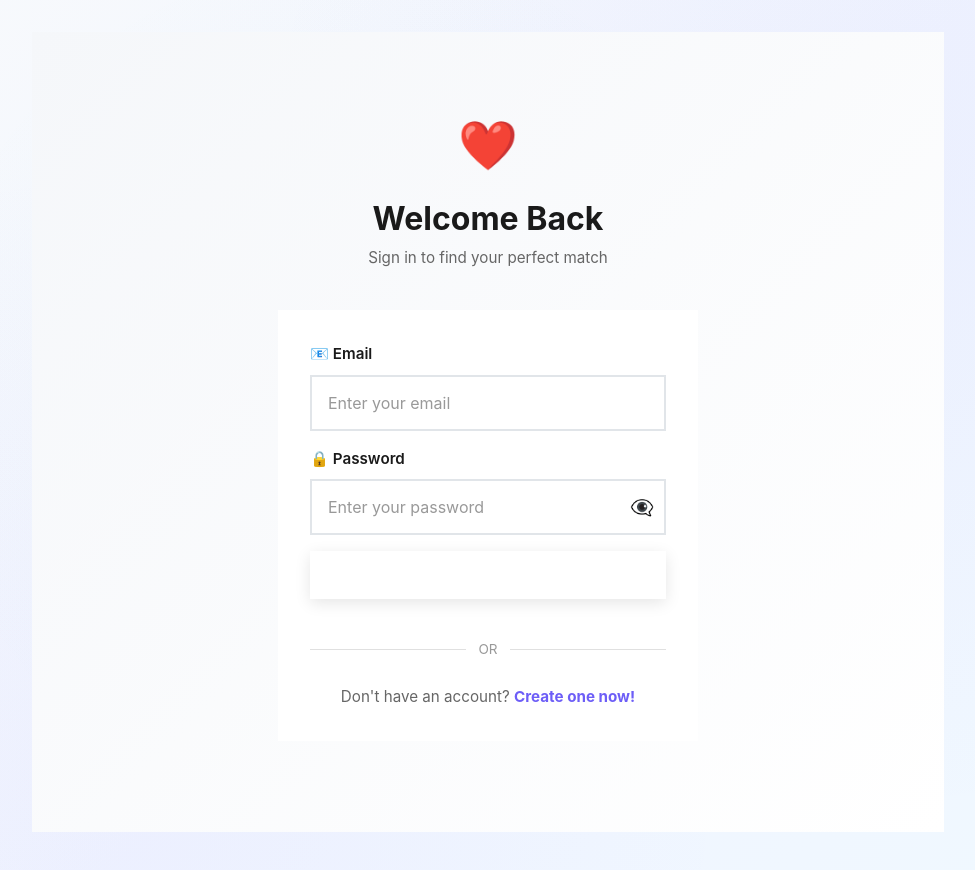
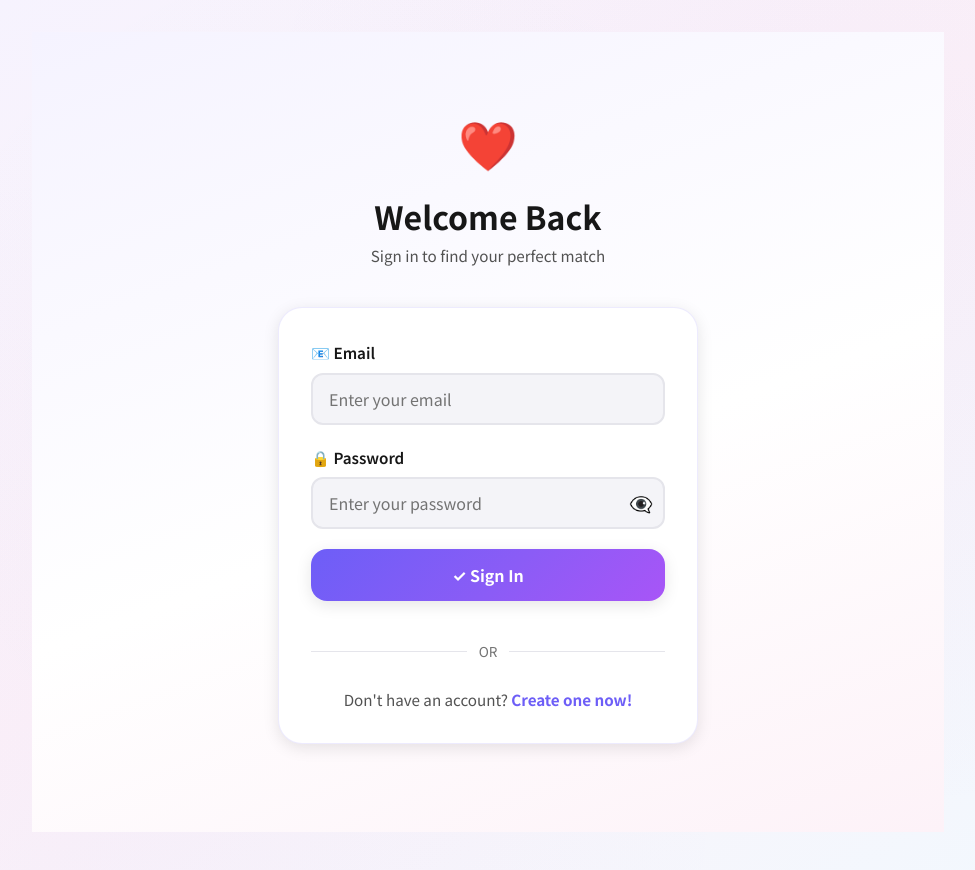
Before and after one commit to yannainghtwe0505/YouMe-Frontend, a React (Vite) app: page /login in a window 1280 px wide. Shown: the top 870 px of the page, without its empty margins (152-1127 px from the left). Built offline with nearby package versions, Linux system fonts and the light colour scheme.

Commit message:
CDX0002-Update Base Color

```diff
--- a/index.html
+++ b/index.html
@@ -2,6 +2,9 @@
 <html lang="en">
   <head>
     <meta charset="UTF-8" />
+    <link rel="preconnect" href="https://fonts.googleapis.com" />
+    <link rel="preconnect" href="https://fonts.gstatic.com" crossorigin />
+    <link href="https://fonts.googleapis.com/css2?family=Noto+Sans+JP:wght@400;500;600;700&display=swap" rel="stylesheet" />
     <link rel="icon" type="image/svg+xml" href="/vite.svg" />
     <meta name="viewport" content="width=device-width, initial-scale=1.0" />
     <title>YouMe</title>
--- a/src/App.css
+++ b/src/App.css
@@ -78,13 +78,13 @@
 
 .nav-item:hover {
   color: var(--primary);
-  background: rgba(0, 212, 170, 0.08);
+  background: rgba(109, 94, 247, 0.1);
   transform: translateY(-2px);
 }
 
 .nav-item.active {
-  color: var(--primary);
-  background: rgba(0, 212, 170, 0.15);
+  color: var(--primary-dark);
+  background: rgba(236, 72, 153, 0.12);
   font-weight: 600;
 }
 
@@ -274,17 +274,19 @@
   box-shadow: 0 18px 30px rgba(79, 70, 229, 0.28);
 }
 
-.card,
-.card:hover {
-  box-shadow: none;
-  transform: none;
-  background: transparent;
-  border: none;
+.card {
+  background: var(--bg-primary);
+  border-radius: var(--radius-xl);
+  box-shadow: var(--shadow-md);
+  border: 1px solid rgba(109, 94, 247, 0.12);
+  padding: 24px;
+  margin: 16px 0;
+  transition: box-shadow var(--transition-fast), transform var(--transition-fast);
 }
 
 .card:hover {
   box-shadow: var(--shadow-lg);
-  transform: translateY(-4px);
+  transform: translateY(-2px);
 }
 
 .card-header {
@@ -333,26 +335,58 @@
 }
 
 .btn-secondary {
-  background: var(--bg-secondary);
-  color: var(--primary);
+  background: var(--bg-primary);
+  color: var(--primary-dark);
   border: 2px solid var(--primary);
+  box-shadow: var(--shadow-xs);
 }
 
 .btn-secondary:hover {
-  background: var(--primary);
-  color: white;
+  background: var(--gradient-primary);
+  color: #fff;
+  border-color: transparent;
+  box-shadow: var(--shadow-md);
+}
+
+a.btn {
+  text-decoration: none;
+  box-sizing: border-box;
+}
+
+/* Global `a:hover` color must not override button text */
+a.btn.btn-primary,
+a.btn.btn-primary:hover {
+  color: #fff;
+}
+
+a.btn.btn-secondary {
+  color: var(--primary-dark);
+}
+
+a.btn.btn-secondary:hover {
+  color: #fff;
+}
+
+a.btn.btn-ghost {
+  color: var(--text-primary);
+}
+
+a.btn.btn-ghost:hover {
+  color: var(--primary-dark);
 }
 
 .btn-ghost {
-  background: transparent;
+  background: var(--bg-primary);
   color: var(--text-primary);
-  border: 1px solid rgba(0,0,0,0.08);
+  border: 2px solid var(--border-color);
+  box-shadow: var(--shadow-xs);
 }
 
 .btn-ghost:hover {
-  background: rgba(79, 70, 229, 0.08);
-  color: var(--primary);
-  border-color: rgba(79, 70, 229, 0.3);
+  background: var(--accent-soft);
+  color: var(--primary-dark);
+  border-color: rgba(109, 94, 247, 0.45);
+  box-shadow: var(--shadow-sm);
 }
 
 .btn-logout {
@@ -440,8 +474,8 @@ textarea:focus,
 select:focus {
   outline: none;
   border-color: var(--primary);
-  box-shadow: 0 0 0 3px rgba(0, 212, 170, 0.1);
-  background: var(--bg-light);
+  box-shadow: 0 0 0 3px rgba(109, 94, 247, 0.18);
+  background: var(--bg-primary);
 }
 
 .form-input::placeholder,
@@ -569,240 +603,6 @@ textarea {
   .card {
     border-radius: var(--radius-2xl);
     padding: 32px;
-  }
-}
-
-/* Cards */
-.card {
-  background: var(--bg-primary);
-  border-radius: var(--border-radius-large);
-  box-shadow: var(--shadow-medium);
-  padding: 24px;
-  margin: 16px 0;
-  transition: var(--transition);
-}
-
-.card:hover {
-  transform: translateY(-2px);
-  box-shadow: var(--shadow-heavy);
-}
-
-/* Buttons */
-.btn {
-  border: none;
-  border-radius: var(--border-radius);
-  padding: 12px 24px;
-  font-size: 16px;
-  font-weight: 600;
-  cursor: pointer;
-  transition: var(--transition);
-  display: inline-flex;
-  align-items: center;
-  justify-content: center;
-  gap: 8px;
-}
-
-.btn-primary {
-  background: var(--primary-color);
-  color: white;
-}
-
-.btn-primary:hover {
-  background: var(--primary-dark);
-  transform: translateY(-1px);
-  box-shadow: var(--shadow-medium);
-}
-
-.btn-secondary {
-  background: var(--bg-secondary);
-  color: var(--text-primary);
-  border: 2px solid var(--primary-color);
-}
-
-.btn-secondary:hover {
-  background: var(--primary-color);
-  color: white;
-}
-
-.btn-icon {
-  width: 56px;
-  height: 56px;
-  border-radius: 50%;
-  padding: 0;
-  font-size: 24px;
-}
-
-.btn-like {
-  background: var(--primary-color);
-  color: white;
-  box-shadow: var(--shadow-medium);
-}
-
-.btn-dislike {
-  background: white;
-  color: var(--primary-color);
-  border: 3px solid var(--primary-color);
-}
-
-/* Form Elements */
-.form-group {
-  margin-bottom: 16px;
-}
-
-.form-input {
-  width: 100%;
-  padding: 16px;
-  border: 2px solid #e1e5e9;
-  border-radius: var(--border-radius);
-  font-size: 16px;
-  transition: var(--transition);
-  background: var(--bg-primary);
-}
-
-.form-input:focus {
-  outline: none;
-  border-color: var(--primary-color);
-  box-shadow: 0 0 0 3px rgba(0, 212, 170, 0.1);
-}
-
-.form-input::placeholder {
-  color: var(--text-light);
-}
-
-/* Avatar */
-.avatar {
-  width: 120px;
-  height: 120px;
-  border-radius: 50%;
-  object-fit: cover;
-  border: 4px solid var(--primary-color);
-  box-shadow: var(--shadow-medium);
-  margin: 0 auto 16px;
-}
-
-.avatar-small {
-  width: 48px;
-  height: 48px;
-  border: 2px solid var(--primary-color);
-}
-
-/* Swipe Card */
-.swipe-card {
-  background: linear-gradient(135deg, var(--bg-primary) 0%, rgba(0, 212, 170, 0.05) 100%);
-  border-radius: var(--border-radius-large);
-  box-shadow: var(--shadow-heavy);
-  padding: 32px 24px;
-  max-width: 360px;
-  width: 100%;
-  text-align: center;
-  position: relative;
-  margin: 20px auto;
-}
-
-.swipe-actions {
-  display: flex;
-  justify-content: center;
-  gap: 32px;
-  margin-top: 24px;
-}
-
-/* Messages */
-.message-list {
-  max-height: 300px;
-  overflow-y: auto;
-  background: var(--bg-secondary);
-  border-radius: var(--border-radius);
-  padding: 16px;
-  margin-bottom: 16px;
-}
-
-.message-item {
-  background: white;
-  padding: 12px 16px;
-  border-radius: var(--border-radius);
-  margin-bottom: 8px;
-  box-shadow: var(--shadow-light);
-}
-
-.message-item.own {
-  background: var(--primary-color);
-  color: white;
-  margin-left: 32px;
-}
-
-.message-item.other {
-  background: white;
-  margin-right: 32px;
-}
-
-/* Loading and Error States */
-.loading {
-  text-align: center;
-  padding: 40px;
-  color: var(--text-secondary);
-}
-
-.error {
-  color: #e17055;
-  text-align: center;
-  padding: 20px;
-}
-
-.empty {
-  text-align: center;
-  padding: 40px;
-  color: var(--text-light);
-}
-
-/* Animations */
-@keyframes fadeIn {
-  from { opacity: 0; transform: translateY(20px); }
-  to { opacity: 1; transform: translateY(0); }
-}
-
-.fade-in {
-  animation: fadeIn 0.5s ease-out;
-}
-
-@keyframes pulse {
-  0% { transform: scale(1); }
-  50% { transform: scale(1.05); }
-  100% { transform: scale(1); }
-}
-
-.pulse {
-  animation: pulse 0.6s ease-in-out;
-}
-
-/* Responsive Design */
-@media (max-width: 480px) {
-  .app-content {
-    padding: 0 12px;
-  }
-
-  .card {
-    margin: 12px 0;
-    padding: 20px;
-  }
-
-  .swipe-card {
-    padding: 24px 16px;
-    margin: 16px auto;
-  }
-
-  .avatar {
-    width: 100px;
-    height: 100px;
-  }
-
-  .swipe-actions {
-    gap: 24px;
-  }
-
-  .btn-icon {
-    width: 48px;
-    height: 48px;
-    font-size: 20px;
   }
 }
 
@@ -1064,6 +864,65 @@ textarea {
   max-height: min(440px, 58vh);
 }
 
+.message-list {
+  overflow-y: auto;
+  background: var(--chat-thread-bg);
+  border-radius: var(--radius-lg);
+  padding: 14px;
+  margin-bottom: 16px;
+  border: 1px solid rgba(109, 94, 247, 0.12);
+}
+
+.message-item {
+  padding: 11px 14px;
+  border-radius: var(--radius-lg);
+  margin-bottom: 10px;
+  max-width: 88%;
+  word-break: break-word;
+  font-size: 0.95rem;
+  line-height: 1.45;
+  box-shadow: var(--shadow-sm);
+}
+
+.message-item.other {
+  background: var(--bg-primary);
+  color: var(--text-primary);
+  margin-right: auto;
+  border: 1px solid var(--border-color);
+}
+
+.message-item.own {
+  background: var(--gradient-primary);
+  color: #fff;
+  margin-left: auto;
+  border: 1px solid rgba(109, 94, 247, 0.35);
+}
+
+.profile-actions {
+  display: grid;
+  grid-template-columns: 1fr 1fr;
+  gap: 12px;
+  margin-bottom: 12px;
+}
+
+.profile-actions .btn,
+.profile-actions a.btn {
+  min-height: 48px;
+  font-weight: 700;
+}
+
+.profile-actions .btn-primary {
+  background: var(--gradient-primary);
+  color: #fff;
+  border: none;
+  box-shadow: var(--shadow-md);
+}
+
+.profile-actions .btn-primary:hover {
+  filter: brightness(1.05);
+  box-shadow: var(--shadow-lg);
+}
+
 .profile-hero-photo {
   width: 112px;
   height: 112px;
--- a/src/index.css
+++ b/src/index.css
@@ -1,41 +1,44 @@
 :root {
-  font-family: -apple-system, BlinkMacSystemFont, 'Segoe UI', 'Roboto', 'Oxygen',
-    'Ubuntu', 'Cantarell', 'Fira Sans', 'Droid Sans', 'Helvetica Neue', sans-serif;
+  font-family: 'Noto Sans JP', 'Hiragino Sans', 'Hiragino Kaku Gothic ProN', -apple-system,
+    BlinkMacSystemFont, 'Segoe UI', 'Roboto', sans-serif;
   line-height: 1.6;
   font-weight: 400;
 
-  /* Color Palette */
-  --primary: #6D5EF7;
-  --primary-dark: #5A4FCF;
-  --primary-light: #8B7FFF;
-  --secondary: #4F46E5;
-  --secondary-dark: #3730A3;
-  --accent: #14B8A6;
-  --success: #14B8A6;
-  --warning: #fdcb6e;
-  --danger: #ff6b6b;
-  --error: #e74c3c;
+  /* Palette: soft violet + sakura accent (readable, Gen-Z / JP dating app vibe) */
+  --primary: #6d5ef7;
+  --primary-dark: #5346e0;
+  --primary-light: #8b7cff;
+  --secondary: #5b4fdb;
+  --secondary-dark: #3d36b5;
+  --accent: #ec4899;
+  --accent-soft: #fce7f3;
+  --success: #0d9488;
+  --warning: #fbbf24;
+  --danger: #f43f5e;
+  --error: #e11d48;
 
   /* Neutrals */
-  --text-primary: #1a1a1a;
-  --text-secondary: #666666;
-  --text-light: #999999;
-  --border-color: #e0e0e0;
-  --bg-light: #F8FAFC;
+  --text-primary: #171717;
+  --text-secondary: #525252;
+  --text-light: #737373;
+  --border-color: #e5e5eb;
+  --bg-light: #f4f4f8;
   --bg-primary: #ffffff;
-  --bg-secondary: #f1f5f9;
-  --bg-tertiary: #e2e8f0;
-  --bg-dark: #0f0f0f;
+  --bg-secondary: #ebebf2;
+  --bg-tertiary: #e0e0ea;
+  --bg-dark: #0f0f12;
+  --chat-thread-bg: #e4e6f0;
 
   /* Background Gradients */
-  --bg-gradient-primary: linear-gradient(135deg, #F8FAFC 0%, #f0f4ff 50%, #f0f9ff 100%);
-  --bg-gradient-secondary: linear-gradient(135deg, #F8FAFC 0%, #fef7ff 50%, #f0f9ff 100%);
+  --bg-gradient-primary: linear-gradient(145deg, #f5f3ff 0%, #fdf2f8 45%, #f0f9ff 100%);
+  --bg-gradient-secondary: linear-gradient(135deg, #faf5ff 0%, #fce7f3 50%, #eef2ff 100%);
+  --bg-gradient-auth: linear-gradient(160deg, #f5f3ff 0%, #ffffff 55%, #fdf2f8 100%);
 
   /* Gradients */
-  --gradient-primary: linear-gradient(135deg, #6D5EF7 0%, #4F46E5 100%);
-  --gradient-secondary: linear-gradient(135deg, #4F46E5 0%, #14B8A6 100%);
-  --gradient-warm: linear-gradient(135deg, #6D5EF7 0%, #14B8A6 100%);
-  --gradient-cool: linear-gradient(135deg, #4F46E5 0%, #6D5EF7 100%);
+  --gradient-primary: linear-gradient(135deg, #6d5ef7 0%, #8b5cf6 55%, #a855f7 100%);
+  --gradient-secondary: linear-gradient(135deg, #6366f1 0%, #ec4899 100%);
+  --gradient-warm: linear-gradient(135deg, #7c6cfd 0%, #f472b6 100%);
+  --gradient-cool: linear-gradient(135deg, #4f46e5 0%, #06b6d4 100%);
 
   /* Shadows */
   --shadow-xs: 0 1px 2px rgba(0, 0, 0, 0.05);
@@ -64,6 +67,16 @@
   --transition-fast: 150ms cubic-bezier(0.4, 0, 0.2, 1);
   --transition-base: 300ms cubic-bezier(0.4, 0, 0.2, 1);
   --transition-slow: 500ms cubic-bezier(0.4, 0, 0.2, 1);
+
+  /* Legacy aliases (pages / old App.css fragments) */
+  --primary-color: var(--primary);
+  --accent-color: var(--accent-soft);
+  --border-radius: var(--radius-md);
+  --border-radius-large: var(--radius-xl);
+  --shadow-light: var(--shadow-sm);
+  --shadow-medium: var(--shadow-md);
+  --shadow-heavy: var(--shadow-lg);
+  --transition: var(--transition-base);
 
   color-scheme: light;
   color: var(--text-primary);
@@ -166,8 +179,8 @@ input, textarea, select {
 input:focus, textarea:focus, select:focus {
   outline: none;
   border-color: var(--primary);
-  box-shadow: 0 0 0 3px rgba(0, 212, 170, 0.1);
-  background: var(--bg-light);
+  box-shadow: 0 0 0 3px rgba(109, 94, 247, 0.2);
+  background: var(--bg-primary);
 }
 
 input::placeholder, textarea::placeholder {
--- a/src/pages/LikesPage.jsx
+++ b/src/pages/LikesPage.jsx
@@ -109,8 +109,8 @@ export default function LikesPage() {
             <div style={{
               padding: '8px 12px',
               borderRadius: 'var(--border-radius)',
-              background: likeResult.matched ? 'rgba(0, 212, 170, 0.1)' : 'rgba(225, 112, 85, 0.1)',
-              color: likeResult.matched ? 'var(--primary-color)' : '#e17055',
+              background: likeResult.matched ? 'var(--accent-soft)' : 'rgba(244, 63, 94, 0.1)',
+              color: likeResult.matched ? 'var(--primary-dark)' : '#c2410c',
               fontSize: '14px',
               fontWeight: '500'
             }}>
--- a/src/pages/LoginPage.jsx
+++ b/src/pages/LoginPage.jsx
@@ -34,7 +34,7 @@ export default function LoginPage({ onLogin }) {
       alignItems: 'center',
       justifyContent: 'center',
       padding: '16px',
-      background: 'linear-gradient(135deg, #f5f7fa 0%, #ffffff 100%)'
+      background: 'var(--bg-gradient-auth)'
     }}>
       <div className="fade-in" style={{ width: '100%', maxWidth: '420px' }}>
         {/* Header */}
--- a/src/pages/ProfilePage.jsx
+++ b/src/pages/ProfilePage.jsx
@@ -280,10 +280,10 @@ export default function ProfilePage({ onLogout }) {
               </div>
             </div>
 
-            <div style={{ display: 'grid', gridTemplateColumns: '1fr 1fr', gap: '10px', marginBottom: '10px' }}>
+            <div className="profile-actions">
               <Link to="/" className="btn btn-ghost" style={{ textAlign: 'center' }}>Discover</Link>
               <Link to="/photos" className="btn btn-secondary" style={{ textAlign: 'center' }}>Photos</Link>
-              <button type="button" className="btn btn-primary" onClick={startEdit}>Edit</button>
+              <button type="button" className="btn btn-primary" onClick={startEdit}>Edit profile</button>
               <button type="button" className="btn btn-premium" onClick={handleUpgrade}>{profile.isPremium ? 'Premium Active' : 'Upgrade to Premium'}</button>
               <button type="button" className="btn btn-logout" onClick={handleLogout} style={{ gridColumn: '1 / -1' }}>Logout</button>
             </div>
--- a/src/pages/RegisterPage.jsx
+++ b/src/pages/RegisterPage.jsx
@@ -46,7 +46,7 @@ export default function RegisterPage({ onRegister }) {
       alignItems: 'center',
       justifyContent: 'center',
       padding: '16px',
-      background: 'linear-gradient(135deg, #f5f7fa 0%, #ffffff 100%)'
+      background: 'var(--bg-gradient-auth)'
     }}>
       <div className="fade-in" style={{ width: '100%', maxWidth: '420px' }}>
         {/* Header */}
```
Also changed, not shown: src/pages/PhotosPage.jsx (+6 -5 lines).
